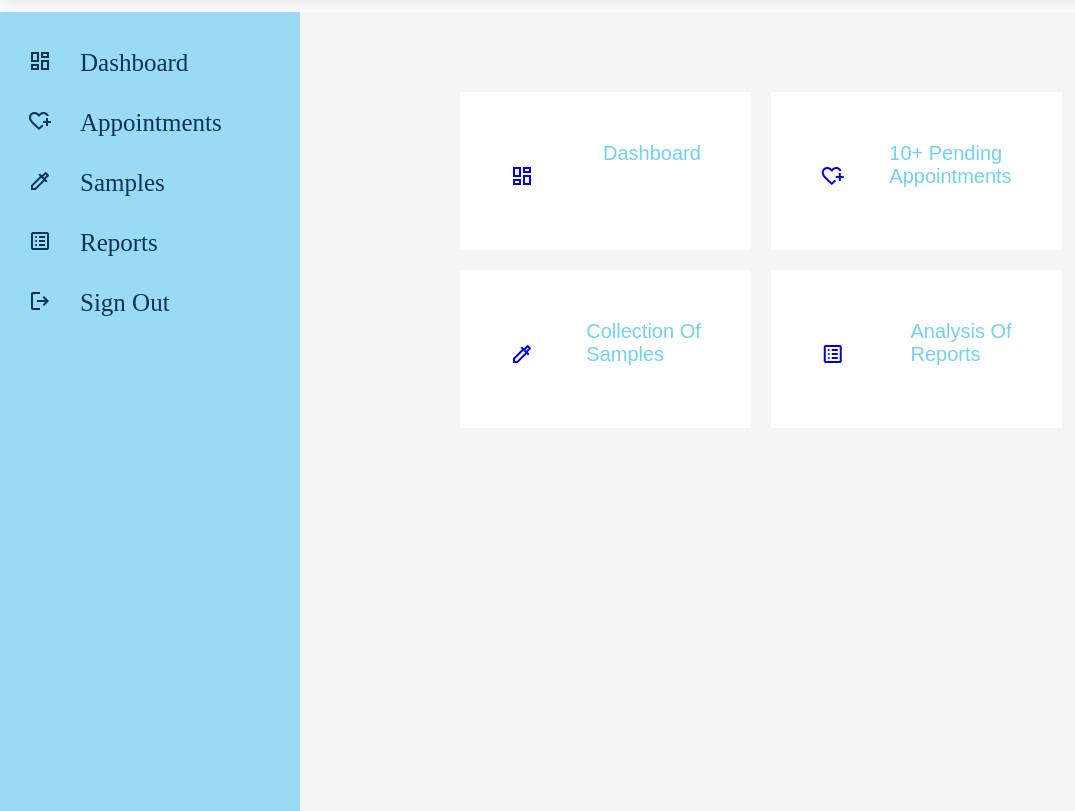
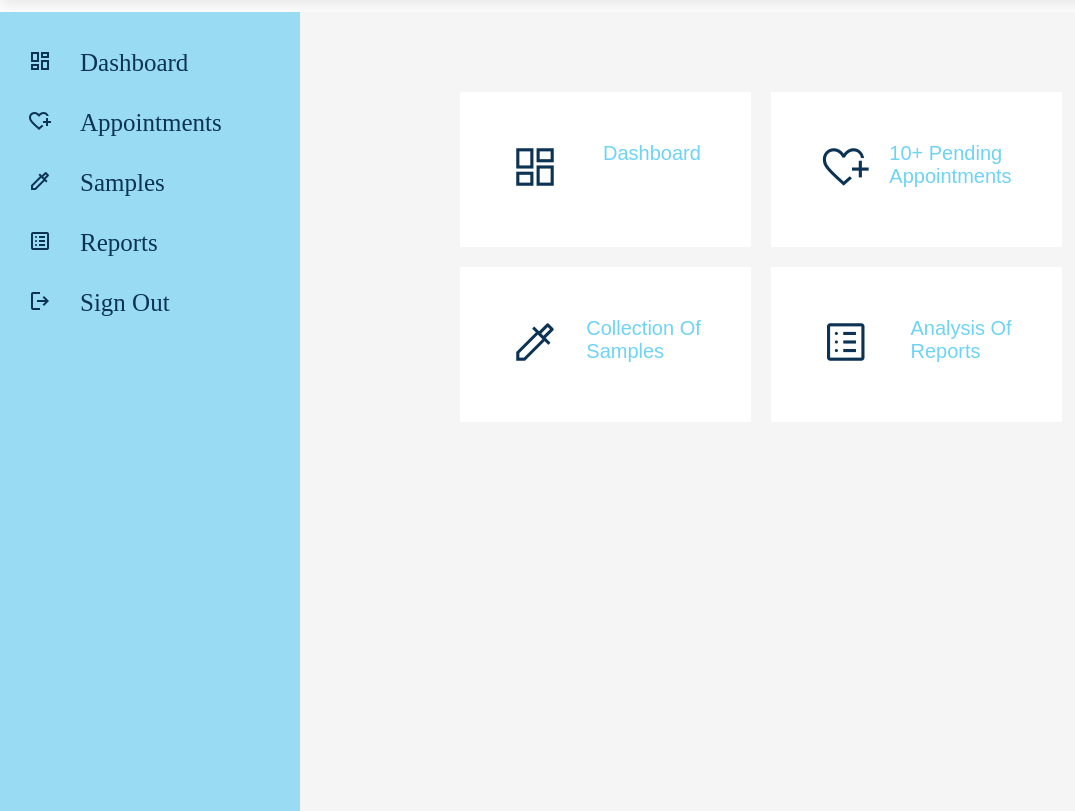
Before and after one commit to saakshi5/ONLINE-LAB-SYSTEM, a PHP site: page /lab.html in a window 1280 px wide; the page is wider, and only the part inside the window is pictured. Shown: the part 78-889 px from the top of that part, without its empty margins (0-1075 px from the left). Run offline with PHP 8.4, Linux system fonts and the light colour scheme.

Commit message:
modified lab.css

```diff
--- a/lab.css
+++ b/lab.css
@@ -119,12 +119,15 @@ a:active{
        color:rgb(111,211,244);
     }
 
-    .cardbox .card .iconbox{
+    .cardbox .card .iconbox a span{
       font-size: 5rem;
       color: rgb(12, 50, 84);
     }
 
 
+.card:hover{
+    background:rgb(110, 180, 203);
+}
 
 
 
```
